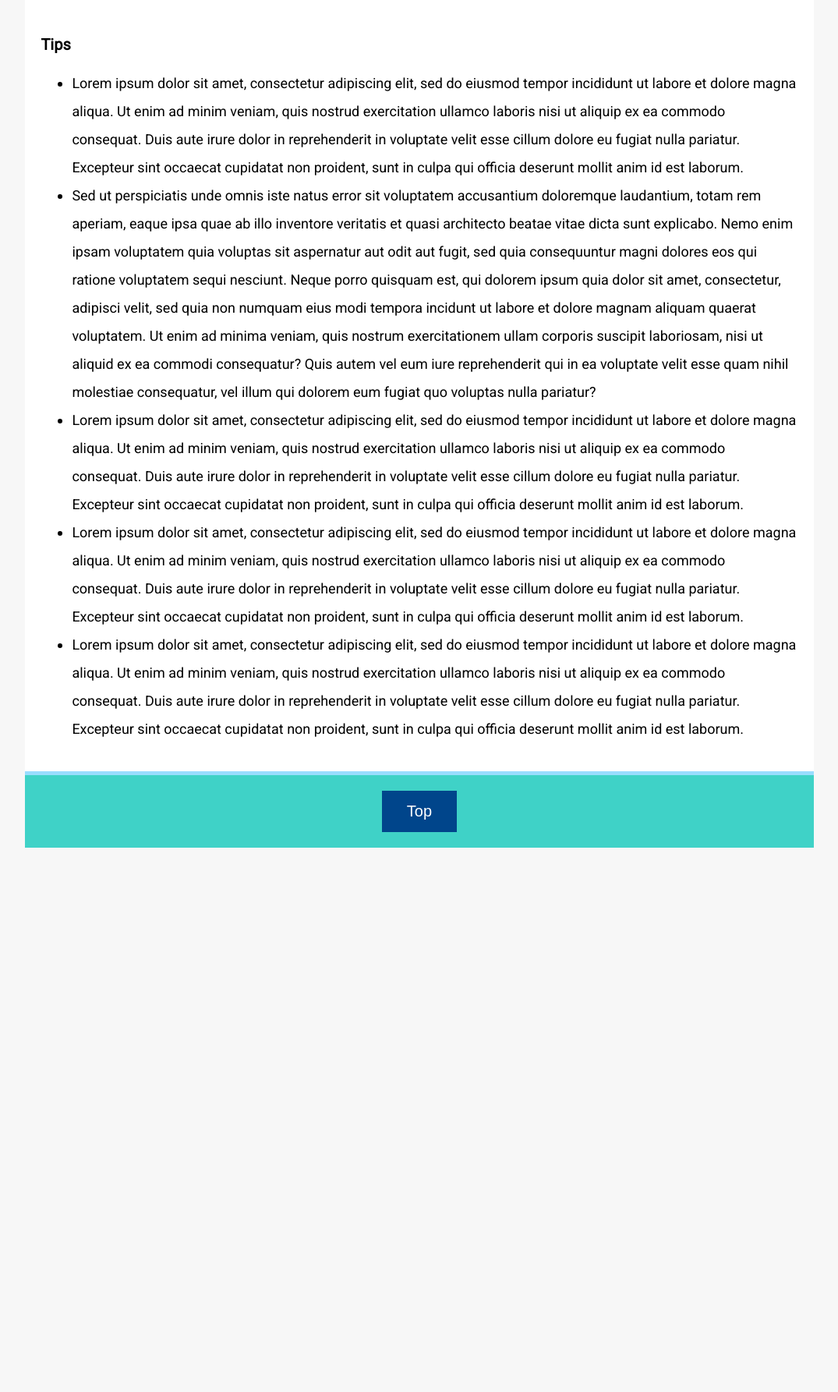
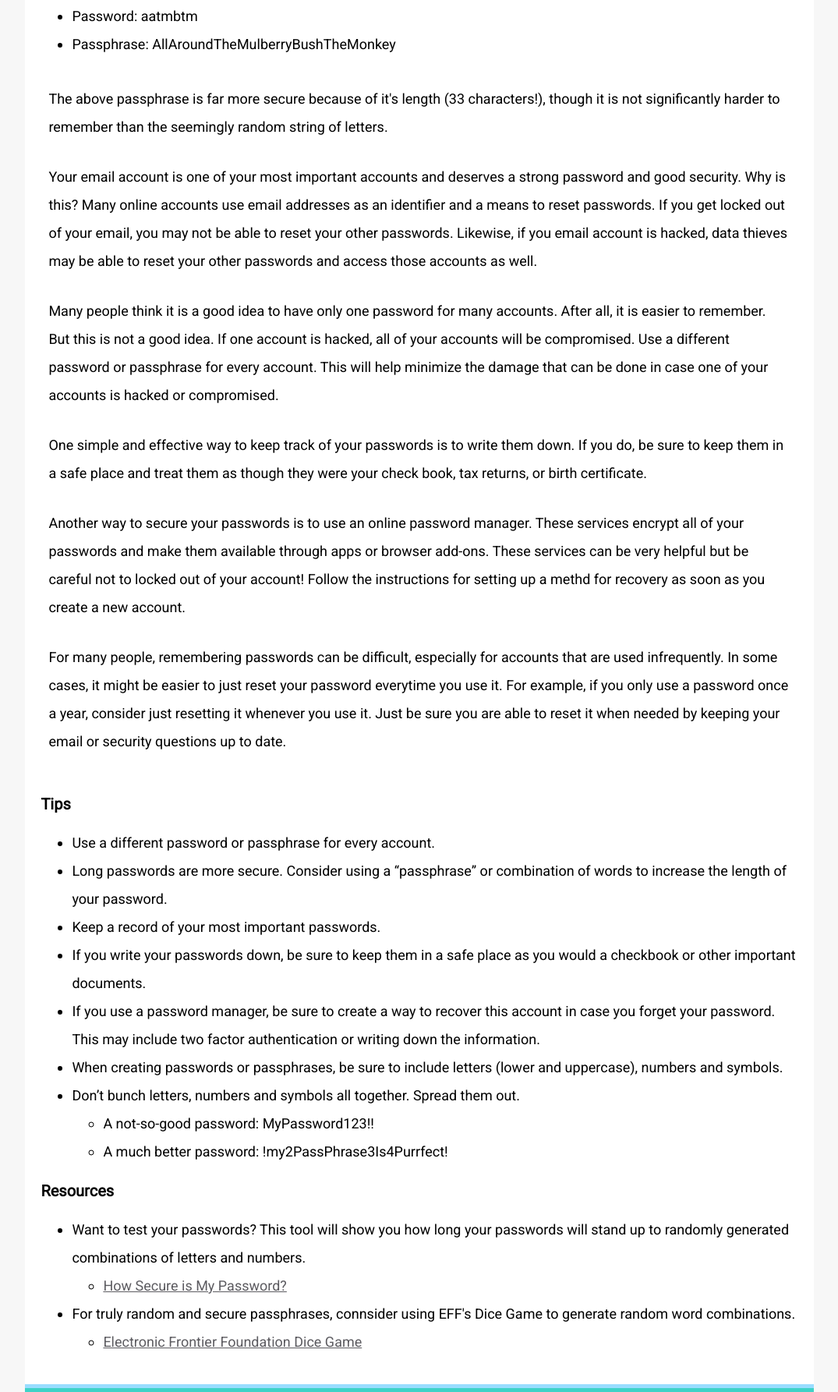
Before and after one commit to zlogikon/instructional-files, a plain HTML site: page posts/post-template.html in a window 1280 px wide. Shown: the part 1015-2800 px from the top of the page at 78% size, without its empty margins (102-1177 px from the left). Before the commit the page ends 2110 px from the top, so only its background shows below. Drawn offline with Linux system fonts and the light colour scheme.

Commit message:
add content to template

```diff
--- a/posts/post-template.html
+++ b/posts/post-template.html
@@ -25,24 +25,55 @@
       <img id="post-img" src="../images/password.jpg" alt="Image of a lock with passwords">
 
       <div id="post-title">
+        <h1 id="print-title">Internet Privacy</h1> <!--This title only displays in print layout-->
         <h2>Creating Secure Passwords</h2>
       </div>
 
-      <div id="body">
-        <p>Make preserves from almost any seasonal fruit. Lorem ipsum dolor sit amet, consectetur adipiscing elit, sed do eiusmod tempor incididunt ut labore et dolore magna aliqua. Ut enim ad minim veniam, quis nostrud exercitation ullamco laboris nisi ut aliquip ex ea commodo consequat. Duis aute irure dolor in reprehenderit in voluptate velit esse cillum dolore eu fugiat nulla pariatur. Excepteur sint occaecat cupidatat non proident, sunt in culpa qui officia deserunt mollit anim id est laborum.</p>
-        <p>Lorem ipsum dolor sit amet, consectetur adipiscing elit, sed do eiusmod tempor incididunt ut labore et dolore magna aliqua. Ut enim ad minim veniam, quis nostrud exercitation ullamco laboris nisi ut aliquip ex ea commodo consequat. Duis aute irure dolor in reprehenderit in voluptate velit esse cillum dolore eu fugiat nulla pariatur. Excepteur sint occaecat cupidatat non proident, sunt in culpa qui officia deserunt mollit anim id est laborum.</p>
-        <p>Lorem ipsum dolor sit amet, consectetur adipiscing elit, sed do eiusmod tempor incididunt ut labore et dolore magna aliqua. Ut enim ad minim veniam, quis nostrud exercitation ullamco laboris nisi ut aliquip ex ea commodo consequat. Duis aute irure dolor in reprehenderit in voluptate velit esse cillum dolore eu fugiat nulla pariatur. Excepteur sint occaecat cupidatat non proident, sunt in culpa qui officia deserunt mollit anim id est laborum.</p>
+      <div id="main-content">
+        <p>Passwords have long been used on the Internet to secure information like email accounts, social media profiles, and even bank accounts. Creating and maintaining secure passwords is the first line in protecting personal information on the Internt. And yet, many people struggle with this, whether they find passwords to difficult to remember or they continually get locked out of their own accounts.</p>
+        <p>Good News! You don't have to keep repeating the same cycle of creating passwords and forgetting them, only to repeat the cycle again. With some effort up front, we can create secure passwords and organize them so that we can have confidence in the security of our online information and in our ability to access that information when needed.</p>
+        <p>In this lesson, we will examine waht goes into creating secure passwords.</p>
+        <p>Long passwords are more secure. Ideally your passwords will be 16 or more letters, numbers, and symbols. That sounds like a lot to remember, but try reimaging your passwords as passphrases where each random letter is replaced by a word. For eample:</p>
+        <ul>
+          <li>Password: aatmbtm</li>
+          <li>Passphrase: AllAroundTheMulberryBushTheMonkey</li>
+        </ul>
+        <p>The above passphrase is far more secure because of it's length (33 characters!), though it is not significantly harder to remember than the seemingly random string of letters.</p>
+        <p>Your email account is one of your most important accounts and deserves a strong password and good security. Why is this? Many online accounts use email addresses as an identifier and a means to reset passwords. If you get locked out of your email, you may not be able to reset your other passwords. Likewise, if you email account is hacked, data thieves may be able to reset your other passwords and access those accounts as well.</p>
+        <p>Many people think it is a good idea to have only one password for many accounts. After all, it is easier to remember. But this is not a good idea. If one account is hacked, all of your accounts will be compromised. Use a different password or passphrase for every account. This will help minimize the damage that can be done in case one of your accounts is hacked or compromised.</p>
+        <p>One simple and effective way to keep track of your passwords is to write them down. If you do, be sure to keep them in a safe place and treat them as though they were your check book, tax returns, or birth certificate.</p>
+        <p>Another way to secure your passwords is to use an online password manager. These services encrypt all of your passwords and make them available through apps or browser add-ons. These services can be very helpful but be careful not to locked out of your account! Follow the instructions for setting up a methd for recovery as soon as you create a new account.</p>
+        <p>For many people, remembering passwords can be difficult, especially for accounts that are used infrequently. In some cases, it might be easier to just reset your password everytime you use it. For example, if you only use a password once a year, consider just resetting it whenever you use it. Just be sure you are able to reset it when needed by keeping your email or security questions up to date.</p>
+
       </div>
 
 
       <div id="tips">
         <h3>Tips</h3>
         <ul>
-          <li>Lorem ipsum dolor sit amet, consectetur adipiscing elit, sed do eiusmod tempor incididunt ut labore et dolore magna aliqua. Ut enim ad minim veniam, quis nostrud exercitation ullamco laboris nisi ut aliquip ex ea commodo consequat. Duis aute irure dolor in reprehenderit in voluptate velit esse cillum dolore eu fugiat nulla pariatur. Excepteur sint occaecat cupidatat non proident, sunt in culpa qui officia deserunt mollit anim id est laborum.</li>
-          <li>Sed ut perspiciatis unde omnis iste natus error sit voluptatem accusantium doloremque laudantium, totam rem aperiam, eaque ipsa quae ab illo inventore veritatis et quasi architecto beatae vitae dicta sunt explicabo. Nemo enim ipsam voluptatem quia voluptas sit aspernatur aut odit aut fugit, sed quia consequuntur magni dolores eos qui ratione voluptatem sequi nesciunt. Neque porro quisquam est, qui dolorem ipsum quia dolor sit amet, consectetur, adipisci velit, sed quia non numquam eius modi tempora incidunt ut labore et dolore magnam aliquam quaerat voluptatem. Ut enim ad minima veniam, quis nostrum exercitationem ullam corporis suscipit laboriosam, nisi ut aliquid ex ea commodi consequatur? Quis autem vel eum iure reprehenderit qui in ea voluptate velit esse quam nihil molestiae consequatur, vel illum qui dolorem eum fugiat quo voluptas nulla pariatur?</li>
-          <li>Lorem ipsum dolor sit amet, consectetur adipiscing elit, sed do eiusmod tempor incididunt ut labore et dolore magna aliqua. Ut enim ad minim veniam, quis nostrud exercitation ullamco laboris nisi ut aliquip ex ea commodo consequat. Duis aute irure dolor in reprehenderit in voluptate velit esse cillum dolore eu fugiat nulla pariatur. Excepteur sint occaecat cupidatat non proident, sunt in culpa qui officia deserunt mollit anim id est laborum.</li>
-          <li>Lorem ipsum dolor sit amet, consectetur adipiscing elit, sed do eiusmod tempor incididunt ut labore et dolore magna aliqua. Ut enim ad minim veniam, quis nostrud exercitation ullamco laboris nisi ut aliquip ex ea commodo consequat. Duis aute irure dolor in reprehenderit in voluptate velit esse cillum dolore eu fugiat nulla pariatur. Excepteur sint occaecat cupidatat non proident, sunt in culpa qui officia deserunt mollit anim id est laborum.</li>
-          <li>Lorem ipsum dolor sit amet, consectetur adipiscing elit, sed do eiusmod tempor incididunt ut labore et dolore magna aliqua. Ut enim ad minim veniam, quis nostrud exercitation ullamco laboris nisi ut aliquip ex ea commodo consequat. Duis aute irure dolor in reprehenderit in voluptate velit esse cillum dolore eu fugiat nulla pariatur. Excepteur sint occaecat cupidatat non proident, sunt in culpa qui officia deserunt mollit anim id est laborum.</li>
+          <li>Use a different password or passphrase for every account.</li>
+          <li>Long passwords are more secure. Consider using a “passphrase” or combination of words to increase the length of your password.</li>
+          <li>Keep a record of your most important passwords.</li>
+          <li>If you write your passwords down, be sure to keep them in a safe place as you would a checkbook or other important documents.</li>
+          <li>If you use a password manager, be sure to create a way to recover this account in case you forget your password. This may include two factor authentication or writing down the information.</li>
+          <li>When creating passwords or passphrases, be sure to include letters (lower and uppercase), numbers and symbols.</li>
+          <li>Don’t bunch letters, numbers and symbols all together. Spread them out.</li>
+          <ul>
+            <li>A not-so-good password: MyPassword123!!</li>
+            <li>A much better password: !my2PassPhrase3Is4Purrfect!</li>
+          </ul>
+        </ul>
+        <h3>Resources</h3>
+        <ul>
+          <li>Want to test your passwords? This tool will show you how long your passwords will stand up to randomly generated combinations of letters and numbers.</li>
+          <ul>
+            <li><a href='https://www.security.org/how-secure-is-my-password/' target="_blank">How Secure is My Password?</a></li>
+          </ul>
+          <li>For truly random and secure passphrases, connsider using EFF's Dice Game to generate random word combinations.</li>
+          <ul>
+            <li><a href='https://www.eff.org/dice' target="_blank">Electronic Frontier Foundation Dice Game</a></li>
+          </ul>
+
         </ul>
       </div>
 
```
